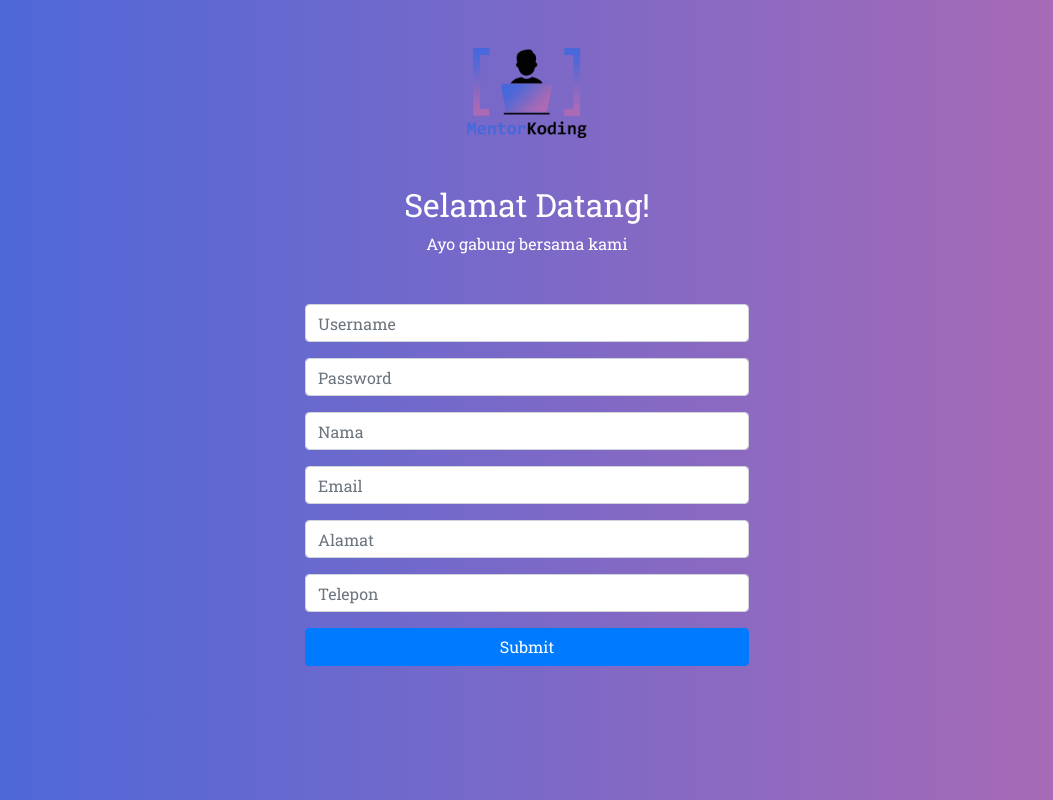
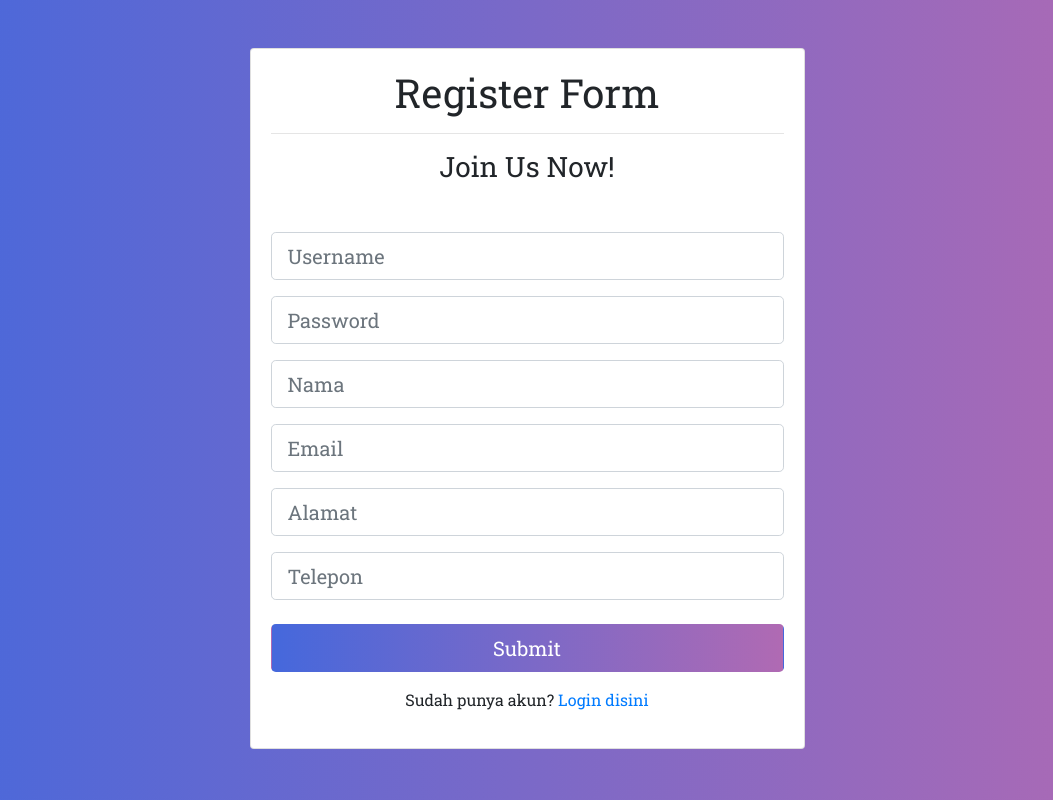
Before and after one commit to faisalwafa/mentorkoding-frontend, a React (Create React App) app: page /Register in a window 1280 px wide. Shown: the whole page, without its empty margins (113-1166 px from the left). Built offline with nearby package versions, Linux system fonts and the light colour scheme.

Commit message:
fix form view

```diff
--- a/src/layout/GuestHeader.js
+++ b/src/layout/GuestHeader.js
@@ -1,6 +1,7 @@
 import React, { Component } from 'react'
 import Logo from '../assets/WebLogo.png'
 import './Header.css'
+import { Link } from "react-router-dom";
 
 export default class HeaderBefore extends Component {
 
@@ -9,14 +10,14 @@ export default class HeaderBefore extends Component {
             <div>
                 <nav className="navbar navbar-expand-lg navbar-light bg-light">
                     <div className="container">
-                        <a className="navbar-brand" href="#"><img src={Logo} width="70" /></a>
+                        <Link className="navbar-brand" to="#"><img src={Logo} width="70" /></Link>
                         <div className="collapse navbar-collapse" id="navbarSupportedContent">
                             <ul className="navbar-nav ml-auto">
                                 <li className="nav-item active">
-                                    <a className="btn putih my-2 my-sm-0 btn-lg" href="#">Join Now</a>
+                                    <Link className="btn putih my-2 my-sm-0 btn-lg" to="/Register">Join Now</Link>
                                 </li>
                                 <li className="nav-item">
-                                    <a className="btn ungu my-2 my-sm-0 btn-lg" href="./login">Sign In</a>
+                                    <Link className="btn ungu my-2 my-sm-0 btn-lg" to="/Login">Sign In</Link>
                                 </li>
                             </ul>
                         </div>
--- a/src/pages/login/Login.css
+++ b/src/pages/login/Login.css
@@ -1,7 +1,8 @@
-.login-title,.login-bottom{
+/* .login-title,.login-bottom{
     color: white;
-}
+} */
 
 .btn-gradient{
-    background-color: #4568DC !important;
+    background-image: linear-gradient(to right, #4568DC, #B06AB3) !important;
+    color: white !important;
 }
--- a/src/pages/login/Login.js
+++ b/src/pages/login/Login.js
@@ -1,9 +1,8 @@
 import React, { Component } from 'react';
 // import HeaderHome from "../../layout/HeaderHome";
 import axios from 'axios';
-import { Redirect } from 'react-router-dom';
+import { Redirect, Link } from 'react-router-dom';
 import './Login.css'
-import Logo from '../../assets/WebLogo.png'
 
 export default class Login extends Component {
     state = {
@@ -34,16 +33,12 @@ export default class Login extends Component {
             <div>
                 {/* <HeaderHome /> */}
                 <div className="container">
-                    <div className=" my-5 " style={{
-                        width: "40%",
-                        margin: "auto"
-                    }}>
-                        <div className="text-center mb-5" >
-                            <img src={Logo} width="120px" />
-                        </div>
+                    <div className=" my-5 card w-50 mx-auto">
+                        <div className="card-body">
                             <div className="login-title">
-                            <h2 className="text-center">Selamat Datang!</h2>
-                            <p className="text-center mb-5">Ayo cari mentor yang cocok buat kamu </p>
+                                <h1 className="text-center">Welcome Back</h1>
+                                <hr/>
+                                <h3 className="text-center mb-5">Meet your Mentor or Student now</h3>
                             </div>
                             <form onSubmit={this.onSubmit}>
                                 <div className="form-group">
@@ -52,7 +47,7 @@ export default class Login extends Component {
                                         name="username"
                                         value={this.state.username}
                                         onChange={this.onChange}
-                                    className="form-control"
+                                        className="form-control form-control-lg"
                                         placeholder="Username"
                                     />
                                 </div>
@@ -62,18 +57,19 @@ export default class Login extends Component {
                                         name="password"
                                         value={this.state.password}
                                         onChange={this.onChange}
-                                    className="form-control"
+                                        className="form-control form-control-lg"
                                         placeholder="Password" />
                                 </div>
-                            <button type="submit" className="btn btn-gradient btn-block" >Submit</button>
+                                <button type="submit" className="btn mt-4 btn-gradient btn-block btn-lg" >Submit</button>
                             </form>
-                        <p className="text-center mt-5 login-bottom">Belum punya akun? <a href="#">Daftar disini</a></p>
+                            <p className="text-center mt-3 login-bottom">Belum punya akun? <Link to="/Register">Daftar disini</Link></p>
                             {this.state.isRedirected && (
                                 <Redirect to="/Profile" />
                             )}
                         </div>
                     </div>
                 </div>
+            </div>
         )
     }
 }
--- a/src/pages/register/Register.js
+++ b/src/pages/register/Register.js
@@ -1,7 +1,6 @@
 import React, { Component } from 'react';
-import Logo from '../../assets/WebLogo.png';
 import axios from 'axios';
-import { Redirect } from 'react-router-dom';
+import { Redirect, Link } from 'react-router-dom';
 
 export default class Login extends Component {
     state = {
@@ -39,16 +38,15 @@ export default class Login extends Component {
             <div>
                 {/* <HeaderHome /> */}
                 <div className="container">
-                    <div className=" my-5 " style={{
-                        width: "40%",
-                        margin: "auto"
-                    }}>
-                        <div className="text-center mb-5" >
+                    <div className=" my-5 card w-50 mx-auto">
+                        <div className="card-body">
+                            {/* <div className="text-center mb-5" >
                                 <img src={Logo} width="120px" />
-                        </div>
+                            </div> */}
                             <div className="login-title">
-                            <h2 className="text-center">Selamat Datang!</h2>
-                            <p className="text-center mb-5">Ayo gabung bersama kami </p>
+                                <h1 className="text-center">Register Form</h1>
+                                <hr/>
+                                <h3 className="text-center mb-5">Join Us Now!</h3>
                             </div>
                             <form onSubmit={this.onSubmit}>
                                 <div className="form-group">
@@ -57,7 +55,7 @@ export default class Login extends Component {
                                         name="username"
                                         value={this.state.username}
                                         onChange={this.onChange}
-                                    className="form-control"
+                                        className="form-control form-control-lg"
                                         placeholder="Username"
                                     />
                                 </div>
@@ -67,7 +65,7 @@ export default class Login extends Component {
                                         name="password"
                                         value={this.state.password}
                                         onChange={this.onChange}
-                                    className="form-control"
+                                        className="form-control form-control-lg"
                                         placeholder="Password" />
                                 </div>
                                 <div className="form-group">
@@ -76,7 +74,7 @@ export default class Login extends Component {
                                         name="name"
                                         value={this.state.name}
                                         onChange={this.onChange}
-                                    className="form-control"
+                                        className="form-control form-control-lg"
                                         placeholder="Nama" />
                                 </div>
                                 <div className="form-group">
@@ -85,7 +83,7 @@ export default class Login extends Component {
                                         name="email"
                                         value={this.state.email}
                                         onChange={this.onChange}
-                                    className="form-control"
+                                        className="form-control form-control-lg"
                                         placeholder="Email" />
                                 </div>
                                 <div className="form-group">
@@ -94,7 +92,7 @@ export default class Login extends Component {
                                         name="address"
                                         value={this.state.address}
                                         onChange={this.onChange}
-                                    className="form-control"
+                                        className="form-control form-control-lg"
                                         placeholder="Alamat" />
                                 </div>
                                 <div className="form-group">
@@ -103,17 +101,19 @@ export default class Login extends Component {
                                         name="phone"
                                         value={this.state.phone}
                                         onChange={this.onChange}
-                                    className="form-control"
+                                        className="form-control form-control-lg"
                                         placeholder="Telepon" />
                                 </div>
-                            <button type="submit" className="btn btn-primary btn-block" >Submit</button>
+                                <button type="submit" className="btn btn-block mt-4 btn-lg btn-gradient">Submit</button>
                             </form>
+                            <p className="text-center mt-3 login-bottom">Sudah punya akun? <Link to="/Login">Login disini</Link></p>
                             {this.state.isRedirected && (
                                 <Redirect to="/Profile" />
                             )}
                         </div>
                     </div>
                 </div>
+            </div>
         )
     }
 }
```
Also changed, not shown: src/pages/homepage/Homepage.js (+6 -15 lines). Lines whose indentation alone changed are shown as unchanged.
